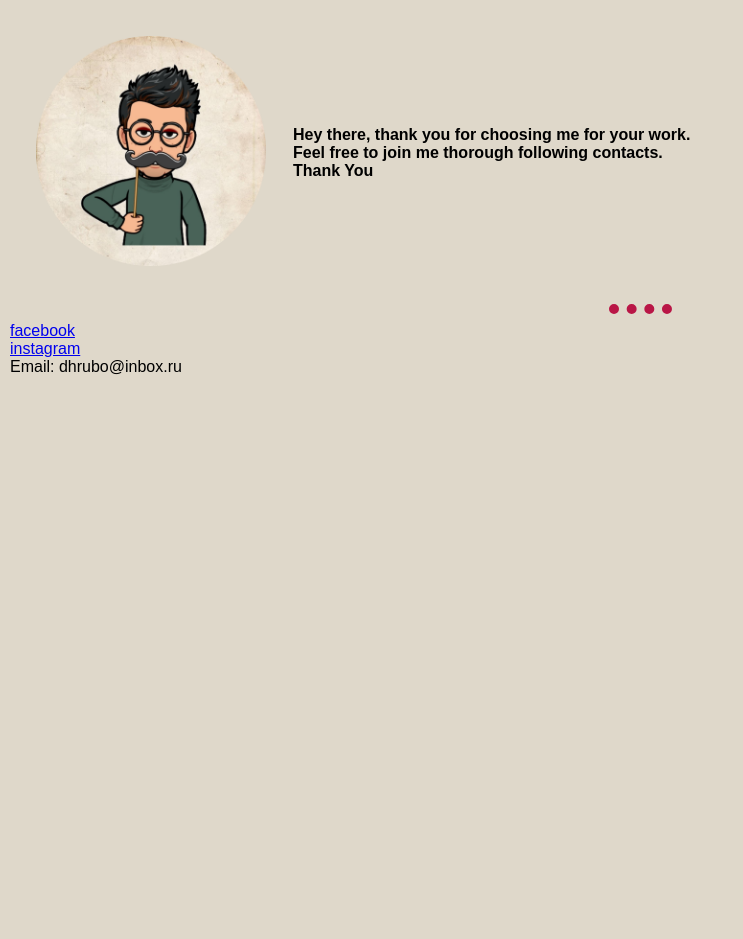
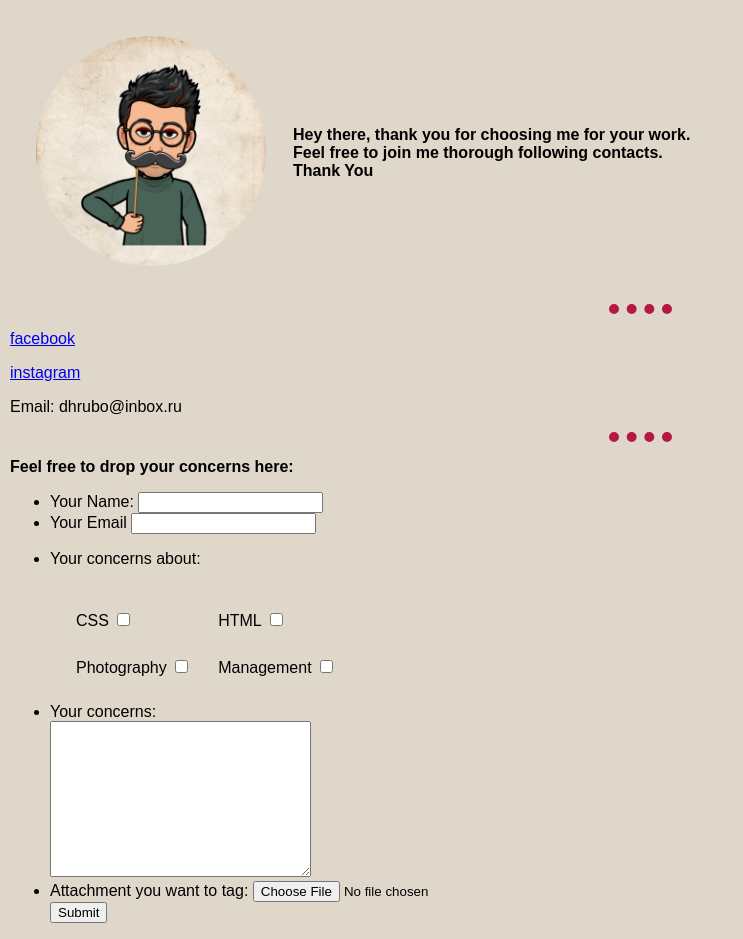
Before and after one commit to DhruboUlton/webone, a plain HTML site: page contact.html in a window 1280 px wide. Shown: the whole page, without its empty margins (0-743 px from the left). Before the commit the page ends 800 px from the top, so only its background shows below. Drawn offline with Linux system fonts and the light colour scheme.

Commit message:
Update contact.html

```diff
--- a/contact.html
+++ b/contact.html
@@ -1,5 +1,6 @@
 <!DOCTYPE html>
 <html lang="en">
+
 <head>
     <meta charset="UTF-8">
     <meta http-equiv="X-UA-Compatible" content="IE=edge">
@@ -7,18 +8,55 @@
     <title>contact Info</title>
     <link rel="stylesheet" href="styles\styles.css">
 </head>
+
 <body>
-    <table>
-        <tr> <td><img src="Data\Dhrubo.png" alt="Profile Picture of Dhrubo" height="230px"></td>
-            <td><h4>Hey there, thank you for choosing me for your work. <br>
-        Feel free to join me thorough following contacts. <br>
-        Thank You</h4></td>
+    <table class="a">
+        <tr>
+            <td><img src="Data\Dhrubo.png" alt="Profile Picture of Dhrubo" height="230px"></td>
+            <td>
+                <h4>Hey there, thank you for choosing me for your work. <br>
+                    Feel free to join me thorough following contacts. <br>
+                    Thank You</h4>
+            </td>
         </tr>
     </table>
     <hr>
-    <a href="https://www.facebook.com/beyond.dhrubo/">facebook</a><br>
-    <a href="https://www.instagram.com/beyond.dhrubo/">instagram</a><br>
-    Email: dhrubo@inbox.ru
+    <p><a href="https://www.facebook.com/beyond.dhrubo/">facebook</a></p>
+    <p><a href="https://www.instagram.com/beyond.dhrubo/">instagram</a></p>
+    <p> Email: dhrubo@inbox.ru</p>
+    <hr>
+    <p><strong>Feel free to drop your concerns here:</strong></p>
+    <form action="mailto:dhrubo.inbox.ru" method="post" enctype="text/plain">
+        <ul>
+            <li><label>Your Name:</label>
+                <input type="text" name="Name"> <br></li>
+            <li><label for="email" >Your Email</label>
+            <input type="email" name="Email"> <br></li>
+            <li>
+                <p>Your concerns about:</p>
+                <table class="b">
+                    <tr>
+                        <td><label>CSS</label>
+                            <input type="checkbox"></td>
+                        <td><label>HTML</label>
+                            <input type="checkbox"></td>
+                    </tr>
+                    <tr>
+                        <td><label> Photography</label>
+                            <input type="checkbox"></td>
+                        <td><label>Management</label>
+                            <input type="checkbox"></td>
+                    </tr>
+                </table>
+            </li>
+            <li><label for="description">Your concerns:</label> <br>
+                <textarea name="descripttion" id="" cols="30" rows="10"></textarea><br></li>
+            <li><label for="file">Attachment you want to tag:</label>
+                <input type="file"><br></li>
+            <input type="submit">
+        </ul>
+    </form>
 
 </body>
+
 </html>
```
